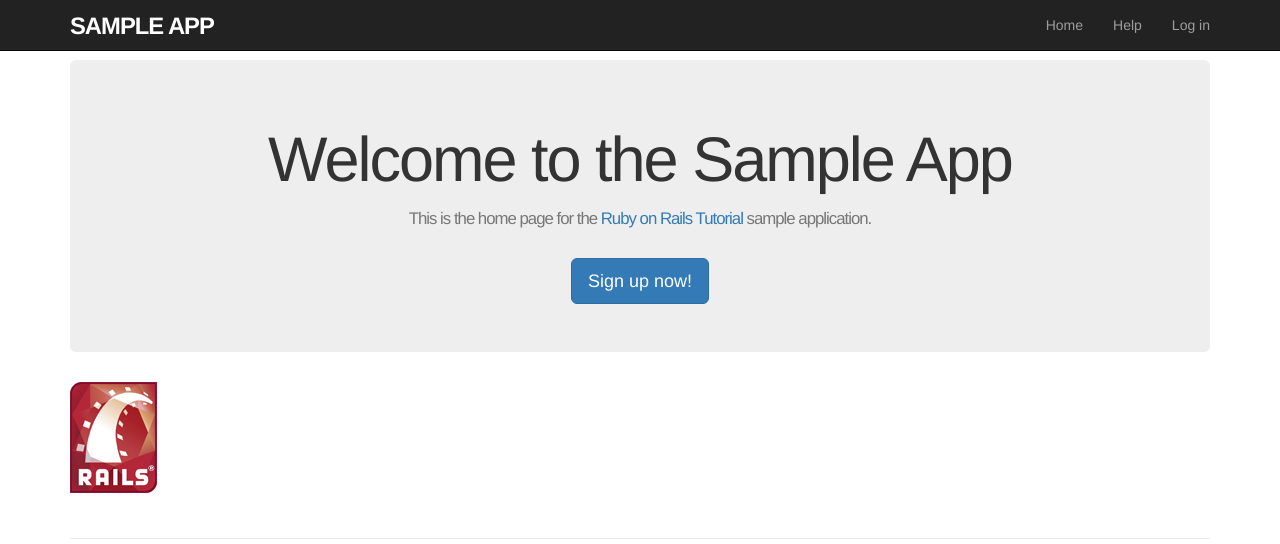
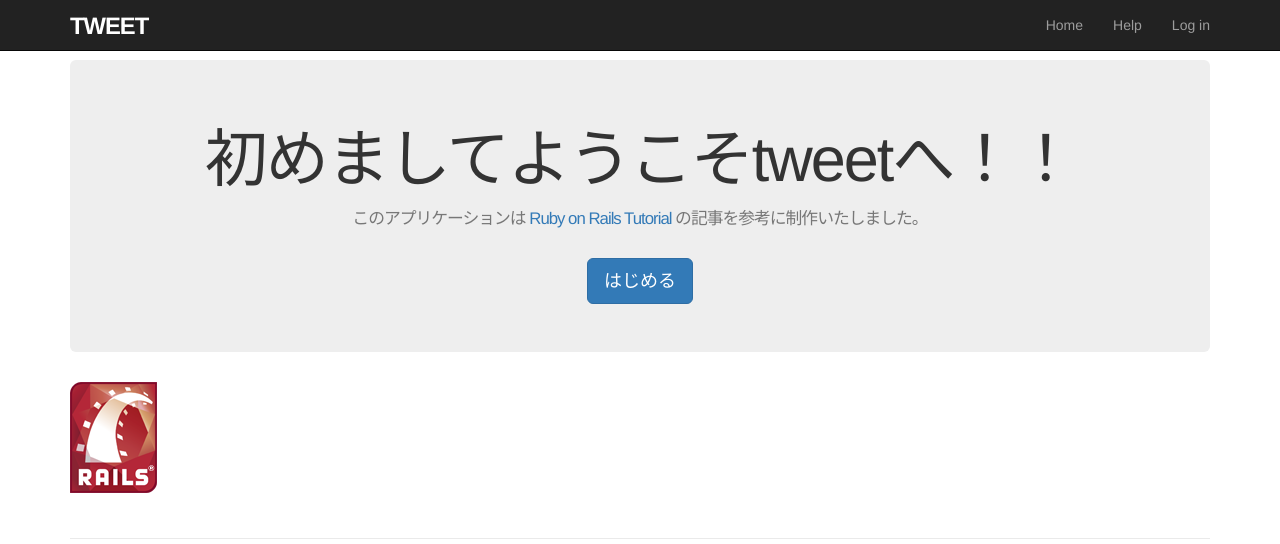
Before and after one commit to megaichi/tweet, a Rails app: page / in a window 1280 px wide. Shown: the top 544 px of the page. Run offline with Rails 7, Linux system fonts and the light colour scheme; style sheets or scripts are compiled from the project's sources; parts of the project's set-up code (start-up, migrations or seed data) failed here and were passed over; some libraries are stand-ins or nearby versions.

Commit message:
Change title

```diff
--- a/app/views/layouts/_header.html.erb
+++ b/app/views/layouts/_header.html.erb
@@ -1,6 +1,6 @@
 <header class="navbar navbar-fixed-top navbar-inverse">
   <div class="container">
-    <%= link_to "sample app", root_path, id: "logo" %>
+    <%= link_to "tweet", root_path, id: "logo" %>
     <nav>
       <ul class="nav navbar-nav navbar-right">
         <li><%= link_to "Home", root_path %></li>
--- a/app/views/static_pages/home.html.erb
+++ b/app/views/static_pages/home.html.erb
@@ -18,15 +18,15 @@
   </div>
 <% else %>
   <div class="center jumbotron">
-    <h1>Welcome to the Sample App</h1>
+    <h1>初めましてようこそtweetへ！！</h1>
 
     <h2>
-      This is the home page for the
+      このアプリケーションは
       <a href="http://www.railstutorial.org/">Ruby on Rails Tutorial</a>
-      sample application.
+      の記事を参考に制作いたしました。
     </h2>
 
-    <%= link_to "Sign up now!", signup_path, class: "btn btn-lg btn-primary" %>
+    <%= link_to "はじめる", signup_path, class: "btn btn-lg btn-primary" %>
   </div>
 
   <%= link_to image_tag("rails.png", alt: "Rails logo"),
```
